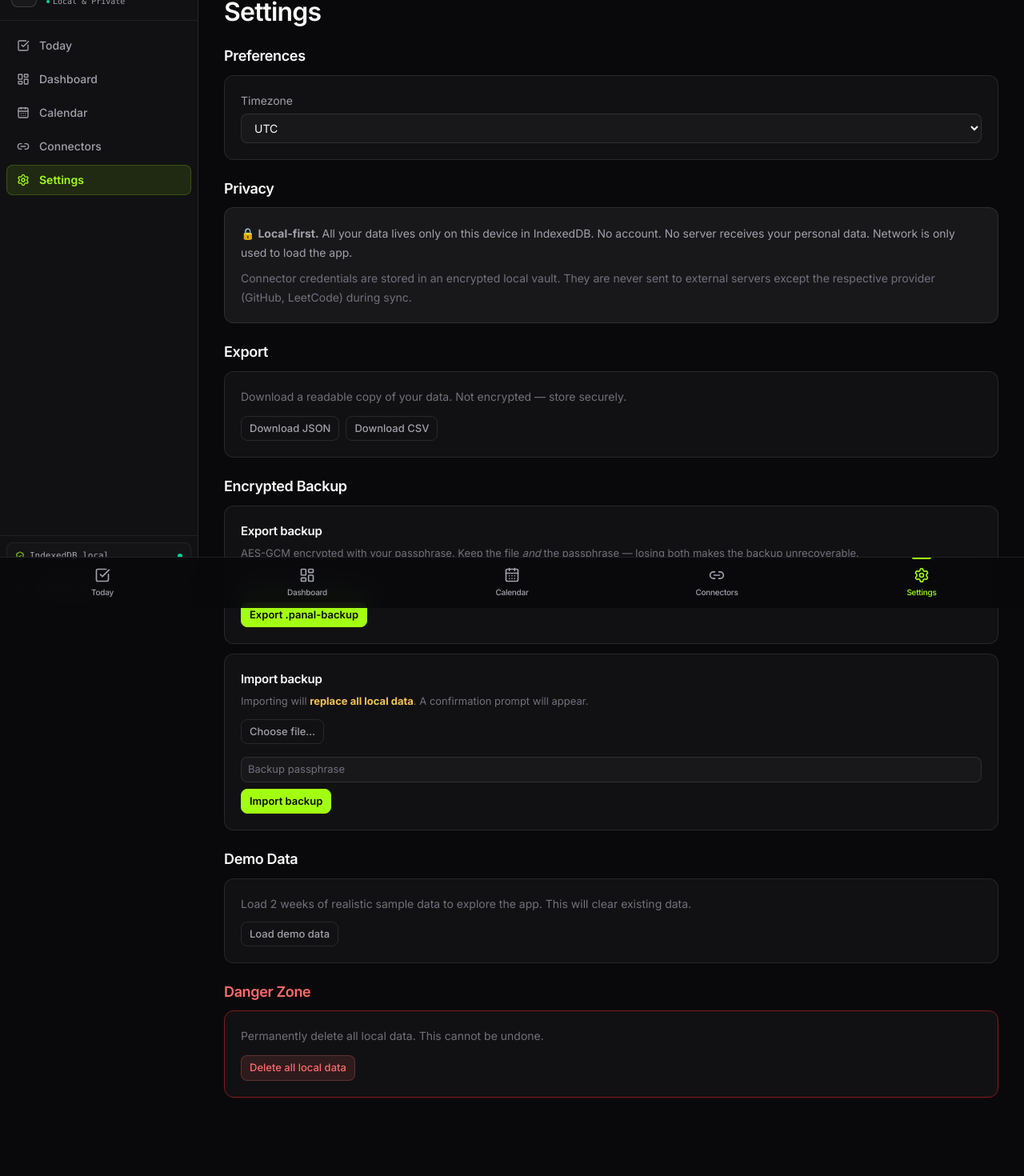
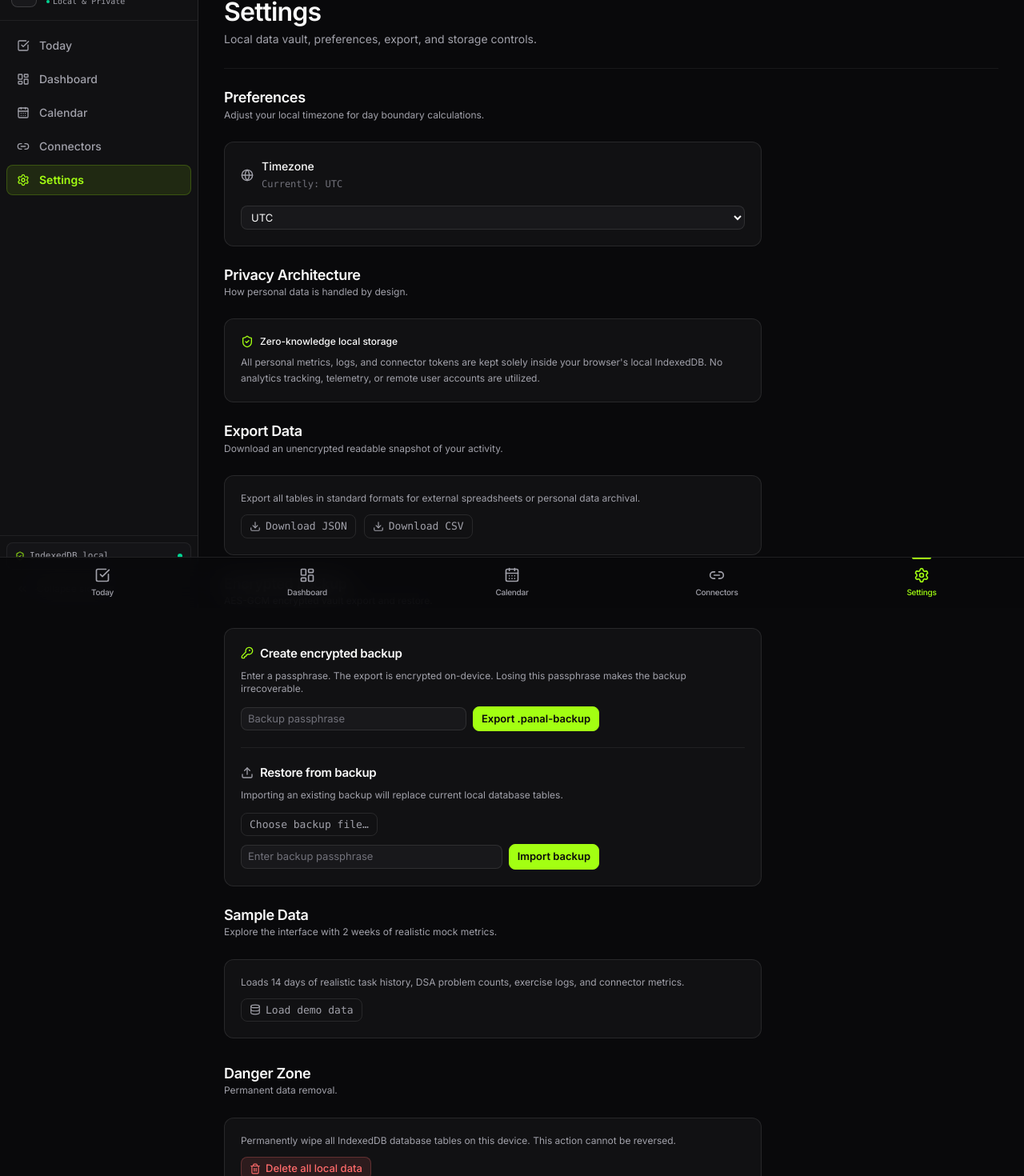
Before and after one commit to tonystalker/panal, a Next.js app: page /settings in a window 1280 px wide. Shown: the part 40-1510 px from the top of the page at 80% size. Built offline with nearby package versions, Linux system fonts and the light colour scheme.

Commit message:
refactor(ui): refactor Settings page into organized grouped rows and sober privacy controls

```diff
--- a/app/settings/page.tsx
+++ b/app/settings/page.tsx
@@ -8,6 +8,19 @@ import { encryptBackup, decryptBackup, type BackupEnvelope } from "@/lib/crypto"
 import { loadDemoData } from "@/lib/demo-data";
 import { nowISO } from "@/lib/date";
 import { generateId } from "@/lib/uuid";
+import { PageHeader } from "@/components/ui/PageHeader";
+import { SectionHeading } from "@/components/ui/SectionHeading";
+import {
+  ShieldCheckIcon,
+  DownloadIcon,
+  UploadIcon,
+  DatabaseIcon,
+  Trash2Icon,
+  KeyRoundIcon,
+  GlobeIcon,
+  CheckIcon,
+  AlertTriangleIcon,
+} from "lucide-react";
 
 const TIMEZONES = [
   "UTC",
@@ -41,7 +54,7 @@ export default function SettingsPage() {
 
   const showStatus = (type: "success" | "error", msg: string) => {
     setStatus({ type, msg });
-    setTimeout(() => setStatus(null), 4000);
+    setTimeout(() => setStatus(null), 5000);
   };
 
   // Timezone update
@@ -137,7 +150,7 @@ export default function SettingsPage() {
       const envelope = await encryptBackup(payload, exportPassphrase, deviceId);
       downloadFile(JSON.stringify(envelope, null, 2), "panal.panal-backup", "application/json");
       setExportPassphrase("");
-      showStatus("success", "Encrypted backup exported. Keep this file and passphrase safe.");
+      showStatus("success", "Encrypted backup exported. Store file and passphrase safely.");
     } catch (e) {
       showStatus("error", `Backup failed: ${(e as Error).message}`);
     }
@@ -230,37 +243,55 @@ export default function SettingsPage() {
 
   return (
     <div className="page fade-in">
-      <header style={{ marginBottom: "1.5rem" }}>
-        <h1>Settings</h1>
-      </header>
+      <PageHeader
+        title="Settings"
+        description="Local data vault, preferences, export, and storage controls."
+      />
 
-      {/* Status toast */}
+      {/* Floating Status Notification */}
       {status && (
         <div
-          className="fade-in"
-          style={{
-            background: status.type === "success" ? "#166534" : "#7f1d1d",
-            color: status.type === "success" ? "#86efac" : "#fca5a5",
-            padding: "0.75rem 1rem",
-            borderRadius: "var(--radius-sm)",
-            marginBottom: "1rem",
-            fontSize: "0.875rem",
-          }}
+          className={`p-3.5 rounded-xl border text-xs mb-6 flex items-center justify-between gap-3 fade-in max-w-2xl ${
+            status.type === "success"
+              ? "bg-emerald-500/10 border-emerald-500/25 text-emerald-300"
+              : "bg-rose-500/10 border-rose-500/25 text-rose-300"
+          }`}
         >
-          {status.msg}
+          <div className="flex items-center gap-2">
+            {status.type === "success" ? (
+              <CheckIcon className="size-4 shrink-0 text-emerald-400" />
+            ) : (
+              <AlertTriangleIcon className="size-4 shrink-0 text-rose-400" />
+            )}
+            <span>{status.msg}</span>
+          </div>
+          <button onClick={() => setStatus(null)} className="text-xs hover:text-foreground">✕</button>
         </div>
       )}
 
+      <div className="flex flex-col gap-6 max-w-2xl">
         {/* Preferences */}
-      <section>
-        <h2 style={{ marginBottom: "0.75rem" }}>Preferences</h2>
-        <div className="card">
-          <label htmlFor="timezone-select" style={{ fontSize: "0.875rem", color: "var(--text-2)", display: "block", marginBottom: "0.375rem" }}>
+        <section className="flex flex-col gap-3">
+          <SectionHeading
+            title="Preferences"
+            description="Adjust your local timezone for day boundary calculations."
+          />
+          <div className="card p-4">
+            <div className="flex items-center justify-between gap-4 flex-wrap">
+              <div className="flex items-center gap-2.5">
+                <GlobeIcon className="size-4 text-muted-foreground" />
+                <div>
+                  <label htmlFor="timezone-select" className="text-sm font-medium text-foreground block">
                     Timezone
                   </label>
+                  <span className="text-xs text-subtle-foreground font-mono">
+                    Currently: {profile?.timezone ?? "UTC"}
+                  </span>
+                </div>
+              </div>
               <select
                 id="timezone-select"
-            className="input"
+                className="input input-sm w-48 text-xs font-mono cursor-pointer"
                 value={profile?.timezone ?? "UTC"}
                 onChange={(e) => updateTz.mutate(e.target.value)}
               >
@@ -269,148 +300,235 @@ export default function SettingsPage() {
                 ))}
               </select>
             </div>
+          </div>
         </section>
 
-      {/* Privacy */}
-      <section style={{ marginTop: "1.5rem" }}>
-        <h2 style={{ marginBottom: "0.75rem" }}>Privacy</h2>
-        <div className="card" style={{ background: "var(--bg-3)" }}>
-          <p style={{ fontSize: "0.875rem", color: "var(--text-2)", lineHeight: 1.7 }}>
-            🔒 <strong>Local-first.</strong> All your data lives only on this device in IndexedDB.
-            No account. No server receives your personal data. Network is only used to load the app.
-          </p>
-          <p style={{ fontSize: "0.875rem", color: "var(--text-3)", marginTop: "0.5rem", lineHeight: 1.7 }}>
-            Connector credentials are stored in an encrypted local vault. They are never sent to external servers except the respective provider (GitHub, LeetCode) during sync.
+        {/* Privacy Architecture */}
+        <section className="flex flex-col gap-3">
+          <SectionHeading
+            title="Privacy Architecture"
+            description="How personal data is handled by design."
+          />
+          <div className="card p-4 bg-surface-muted/30 border-border/80 flex flex-col gap-2">
+            <div className="flex items-center gap-2 text-foreground font-medium text-xs">
+              <ShieldCheckIcon className="size-4 text-accent" />
+              <span>Zero-knowledge local storage</span>
+            </div>
+            <p className="text-xs text-muted-foreground leading-relaxed">
+              All personal metrics, logs, and connector tokens are kept solely inside your browser&apos;s local IndexedDB. No analytics tracking, telemetry, or remote user accounts are utilized.
             </p>
           </div>
         </section>
 
-      {/* Export */}
-      <section style={{ marginTop: "1.5rem" }}>
-        <h2 style={{ marginBottom: "0.75rem" }}>Export</h2>
-        <div className="card">
-          <p style={{ fontSize: "0.875rem", color: "var(--text-3)", marginBottom: "0.875rem" }}>
-            Download a readable copy of your data. Not encrypted — store securely.
+        {/* Readable Export */}
+        <section className="flex flex-col gap-3">
+          <SectionHeading
+            title="Export Data"
+            description="Download an unencrypted readable snapshot of your activity."
+          />
+          <div className="card p-4 flex flex-col gap-3">
+            <p className="text-xs text-muted-foreground">
+              Export all tables in standard formats for external spreadsheets or personal data archival.
             </p>
-          <div style={{ display: "flex", gap: "0.5rem", flexWrap: "wrap" }}>
-            <button id="export-json-btn" className="btn btn-ghost btn-sm" onClick={exportJSON}>
-              Download JSON
+            <div className="flex items-center gap-2.5 flex-wrap">
+              <button
+                id="export-json-btn"
+                className="btn btn-ghost btn-sm flex items-center gap-1.5 text-xs font-mono"
+                onClick={exportJSON}
+              >
+                <DownloadIcon className="size-3.5" />
+                <span>Download JSON</span>
               </button>
-            <button id="export-csv-btn" className="btn btn-ghost btn-sm" onClick={exportCSV}>
-              Download CSV
+              <button
+                id="export-csv-btn"
+                className="btn btn-ghost btn-sm flex items-center gap-1.5 text-xs font-mono"
+                onClick={exportCSV}
+              >
+                <DownloadIcon className="size-3.5" />
+                <span>Download CSV</span>
               </button>
             </div>
           </div>
         </section>
 
-      {/* Encrypted backup */}
-      <section style={{ marginTop: "1.5rem" }}>
-        <h2 style={{ marginBottom: "0.75rem" }}>Encrypted Backup</h2>
-
-        {/* Export */}
-        <div className="card" style={{ marginBottom: "0.75rem" }}>
-          <h3 style={{ marginBottom: "0.5rem", fontSize: "0.9375rem" }}>Export backup</h3>
-          <p style={{ fontSize: "0.8125rem", color: "var(--text-3)", marginBottom: "0.75rem" }}>
-            AES-GCM encrypted with your passphrase. Keep the file <em>and</em> the passphrase — losing both makes the backup unrecoverable.
+        {/* Encrypted Backup */}
+        <section className="flex flex-col gap-3">
+          <SectionHeading
+            title="Encrypted Backup"
+            description="AES-GCM encrypted vault export and restore."
+          />
+          <div className="card p-5 flex flex-col gap-5">
+            {/* Export Backup */}
+            <div className="flex flex-col gap-2.5">
+              <div className="flex items-center gap-2">
+                <KeyRoundIcon className="size-4 text-accent" />
+                <h3 className="text-sm font-semibold text-foreground">Create encrypted backup</h3>
+              </div>
+              <p className="text-xs text-muted-foreground">
+                Enter a passphrase. The export is encrypted on-device. Losing this passphrase makes the backup irrecoverable.
               </p>
+              <div className="flex items-center gap-2 max-w-md pt-1">
                 <input
                   id="export-passphrase"
-            className="input input-sm"
                   type="password"
                   placeholder="Backup passphrase"
                   value={exportPassphrase}
                   onChange={(e) => setExportPassphrase(e.target.value)}
-            style={{ marginBottom: "0.5rem" }}
+                  className="input input-sm text-xs font-mono flex-1"
                 />
-          <button id="export-backup-btn" className="btn btn-primary btn-sm" onClick={exportEncrypted}>
+                <button
+                  id="export-backup-btn"
+                  className="btn btn-primary btn-sm shrink-0"
+                  onClick={exportEncrypted}
+                >
                   Export .panal-backup
                 </button>
               </div>
+            </div>
 
-        {/* Import */}
-        <div className="card">
-          <h3 style={{ marginBottom: "0.5rem", fontSize: "0.9375rem" }}>Import backup</h3>
-          <p style={{ fontSize: "0.8125rem", color: "var(--text-3)", marginBottom: "0.75rem" }}>
-            Importing will <strong style={{ color: "var(--warning)" }}>replace all local data</strong>. A confirmation prompt will appear.
+            <hr className="border-border/60" />
+
+            {/* Import Backup */}
+            <div className="flex flex-col gap-2.5">
+              <div className="flex items-center gap-2">
+                <UploadIcon className="size-4 text-muted-foreground" />
+                <h3 className="text-sm font-semibold text-foreground">Restore from backup</h3>
+              </div>
+              <p className="text-xs text-muted-foreground">
+                Importing an existing backup will replace current local database tables.
               </p>
+              <div className="flex flex-col gap-2.5 max-w-md pt-1">
                 <input
                   id="import-file-input"
                   ref={fileInputRef}
                   type="file"
                   accept=".panal-backup,application/json"
-            style={{ display: "none" }}
+                  className="hidden"
                   onChange={(e) => setImportFile(e.target.files?.[0] ?? null)}
                 />
-          <button className="btn btn-ghost btn-sm" onClick={() => fileInputRef.current?.click()} style={{ marginBottom: "0.5rem" }}>
-            {importFile ? `📄 ${importFile.name}` : "Choose file…"}
+                <div className="flex items-center gap-2">
+                  <button
+                    type="button"
+                    className="btn btn-ghost btn-sm text-xs font-mono"
+                    onClick={() => fileInputRef.current?.click()}
+                  >
+                    {importFile ? `Selected: ${importFile.name}` : "Choose backup file…"}
                   </button>
+                  {importFile && (
+                    <button
+                      type="button"
+                      className="text-xs text-subtle-foreground hover:text-foreground"
+                      onClick={() => setImportFile(null)}
+                    >
+                      Clear
+                    </button>
+                  )}
+                </div>
+                <div className="flex items-center gap-2">
                   <input
                     id="import-passphrase"
-            className="input input-sm"
                     type="password"
-            placeholder="Backup passphrase"
+                    placeholder="Enter backup passphrase"
                     value={importPassphrase}
                     onChange={(e) => setImportPassphrase(e.target.value)}
-            style={{ marginBottom: "0.5rem", marginTop: "0.5rem" }}
+                    className="input input-sm text-xs font-mono flex-1"
                   />
-          <button id="import-backup-btn" className="btn btn-primary btn-sm" onClick={importEncrypted}>
+                  <button
+                    id="import-backup-btn"
+                    className="btn btn-primary btn-sm shrink-0"
+                    onClick={importEncrypted}
+                  >
                     Import backup
                   </button>
                 </div>
+              </div>
+            </div>
+          </div>
         </section>
 
-      {/* Demo data */}
-      <section style={{ marginTop: "1.5rem" }}>
-        <h2 style={{ marginBottom: "0.75rem" }}>Demo Data</h2>
-        <div className="card">
-          <p style={{ fontSize: "0.875rem", color: "var(--text-3)", marginBottom: "0.75rem" }}>
-            Load 2 weeks of realistic sample data to explore the app. This will clear existing data.
+        {/* Demo Data */}
+        <section className="flex flex-col gap-3">
+          <SectionHeading
+            title="Sample Data"
+            description="Explore the interface with 2 weeks of realistic mock metrics."
+          />
+          <div className="card p-4 flex flex-col gap-3">
+            <p className="text-xs text-muted-foreground">
+              Loads 14 days of realistic task history, DSA problem counts, exercise logs, and connector metrics.
             </p>
             {showDemoConfirm ? (
-            <div style={{ display: "flex", gap: "0.5rem" }}>
-              <button id="demo-confirm-btn" className="btn btn-primary btn-sm" onClick={loadDemo}>
-                Yes, load demo data
+              <div className="flex items-center gap-2">
+                <button
+                  id="demo-confirm-btn"
+                  className="btn btn-primary btn-sm text-xs font-medium"
+                  onClick={loadDemo}
+                >
+                  Yes, populate demo data
                 </button>
-              <button className="btn btn-ghost btn-sm" onClick={() => setShowDemoConfirm(false)}>
+                <button
+                  className="btn btn-ghost btn-sm text-xs"
+                  onClick={() => setShowDemoConfirm(false)}
+                >
                   Cancel
                 </button>
               </div>
             ) : (
-            <button id="load-demo-btn" className="btn btn-ghost btn-sm" onClick={() => setShowDemoConfirm(true)}>
-              Load demo data
+              <button
+                id="load-demo-btn"
+                className="btn btn-ghost btn-sm self-start text-xs font-mono flex items-center gap-1.5"
+                onClick={() => setShowDemoConfirm(true)}
+              >
+                <DatabaseIcon className="size-3.5" />
+                <span>Load demo data</span>
               </button>
             )}
           </div>
         </section>
 
-      {/* Danger zone */}
-      <section style={{ marginTop: "1.5rem", marginBottom: "2rem" }}>
-        <h2 style={{ marginBottom: "0.75rem", color: "var(--danger)" }}>Danger Zone</h2>
-        <div className="card" style={{ border: "1px solid #7f1d1d" }}>
-          <p style={{ fontSize: "0.875rem", color: "var(--text-3)", marginBottom: "0.875rem" }}>
-            Permanently delete all local data. This cannot be undone.
+        {/* Danger Zone */}
+        <section className="flex flex-col gap-3 pt-2">
+          <SectionHeading
+            title="Danger Zone"
+            description="Permanent data removal."
+          />
+          <div className="card p-4 border-rose-500/30 bg-rose-500/5 flex flex-col gap-3">
+            <p className="text-xs text-muted-foreground">
+              Permanently wipe all IndexedDB database tables on this device. This action cannot be reversed.
             </p>
             {showDeleteConfirm ? (
-            <div>
-              <p style={{ fontSize: "0.875rem", color: "var(--danger)", marginBottom: "0.5rem", fontWeight: 600 }}>
-                Are you absolutely sure? All data will be gone forever.
+              <div className="flex flex-col gap-2.5 p-3 rounded-lg bg-rose-500/10 border border-rose-500/30">
+                <p className="text-xs font-semibold text-rose-400">
+                  Are you absolutely certain? All history will be deleted.
                 </p>
-              <div style={{ display: "flex", gap: "0.5rem" }}>
-                <button id="delete-confirm-btn" className="btn btn-danger btn-sm" onClick={deleteAll}>
+                <div className="flex items-center gap-2">
+                  <button
+                    id="delete-confirm-btn"
+                    className="btn btn-danger btn-sm text-xs"
+                    onClick={deleteAll}
+                  >
                     Yes, delete everything
                   </button>
-                <button className="btn btn-ghost btn-sm" onClick={() => setShowDeleteConfirm(false)}>
+                  <button
+                    className="btn btn-ghost btn-sm text-xs"
+                    onClick={() => setShowDeleteConfirm(false)}
+                  >
                     Cancel
                   </button>
                 </div>
               </div>
             ) : (
-            <button id="delete-all-btn" className="btn btn-danger btn-sm" onClick={() => setShowDeleteConfirm(true)}>
-              Delete all local data
+              <button
+                id="delete-all-btn"
+                className="btn btn-danger btn-sm self-start text-xs flex items-center gap-1.5"
+                onClick={() => setShowDeleteConfirm(true)}
+              >
+                <Trash2Icon className="size-3.5" />
+                <span>Delete all local data</span>
               </button>
             )}
           </div>
         </section>
+      </div>
     </div>
   );
 }
```
Lines whose indentation alone changed are shown as unchanged.
